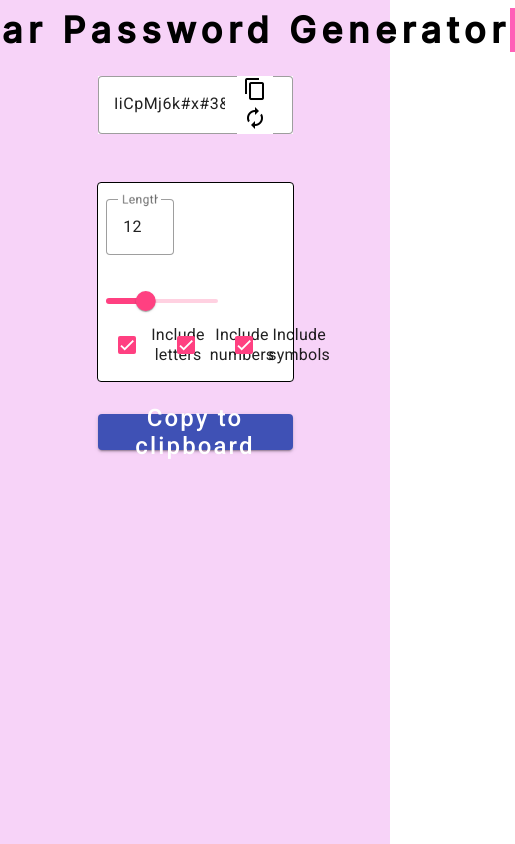
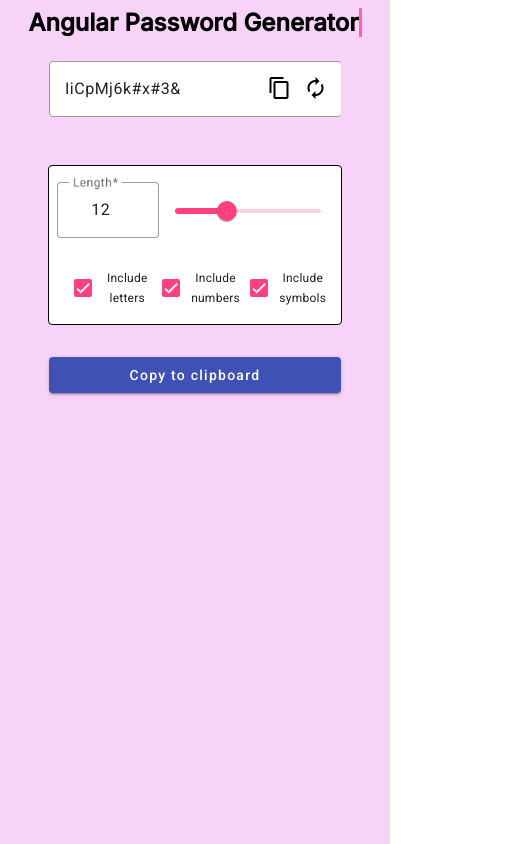
Before and after one commit to Xesquim/angular-password-generator, an Angular app in the folder password-generator/: page / in a window 390 px wide. Shown: the whole page, 515 px wide, since content can reach past the window. Built offline with nearby package versions, Linux system fonts and the light colour scheme.

Commit message:
Adding responsive css compatible with smartphone, tablet and desktop

```diff
--- a/password-generator/src/app/app.component.scss
+++ b/password-generator/src/app/app.component.scss
@@ -29,7 +29,6 @@
   border-right: 0.15em solid #{$pink};
   white-space: nowrap;
   margin: 8px auto;
-  letter-spacing: 0.15em;
   animation: typing 3s steps(35, end), blink-bar 0.75s step-end infinite;
 }
 
@@ -49,25 +48,22 @@
   text-align: center;
 }
 
-.slider {
+.error {
+  width: 100%;
+  white-space: nowrap;
+}
+
+mat-slider {
   margin-left: 8px;
-  width: 55%;
 }
 
 .generated-password-section {
-  width: 50%;
   text-align: center;
   margin: 16px 0;
   overflow-x: auto;
-  font-size: 2em;
-}
-
-.error {
-  width: 100%;
 }
 
 .options {
-  width: 50%;
   margin-top: 32px;
   padding: 16px 0;
 }
@@ -87,19 +83,73 @@
 
 .checkbox-section {
   text-align: center;
+  margin-top: 8px;
 }
 
 .copy-button {
   margin-top: 32px;
   padding: 24px;
-  width: 50%;
-  font-size: 1.5em;
 }
 
 .action-button {
   border: none;
-  margin: 0 8px;
   cursor: pointer;
+}
+
+@media only screen and (max-width: 767px) {
+  .title {
+    font-size: 24px;
+  }
+
+  .generated-password-section {
+    width: 75%;
+    font-size: 1.5em;
+  }
+
+  .action-button:nth-last-child(1) {
+    margin-right: 8px;
+  }
+
+  .copy-button {
+    width: 75%;
+  }
+
+  .options {
+    width: 75%;
+  }
+
+  mat-slider {
+    width: 50% !important;
+  }
+}
+
+@media only screen and (min-width: 768px) {
+  .title {
+    font-size: 36px;
+    letter-spacing: 0.15em;
+  }
+
+  .generated-password-section {
+    width: 50%;
+    font-size: 2em;
+  }
+
+  .action-button {
+    margin: 0 8px;
+  }
+
+  .copy-button {
+    font-size: 1.5em;
+    width: 50%;
+  }
+
+  .options {
+    width: 50%;
+  }
+
+  mat-slider {
+    width: 55% !important;
+  }
 }
 
 /* #region scrollbar */
@@ -123,8 +173,17 @@
 /* #endregion */
 
 /* #region to change angular material color/size */
-.mdc-label {
-  font-size: 16px !important;
+@media only screen and (max-width: 767px) {
+  .mdc-label {
+    font-size: 12px !important;
+    padding: 0 !important;
+  }
+}
+
+@media only screen and (min-width: 768px) {
+  .mdc-label {
+    font-size: 16px !important;
+  }
 }
 
 .mat-slide-toggle.mat-checked:not(.mat-disabled) .mat-slide-toggle-thumb {
```
